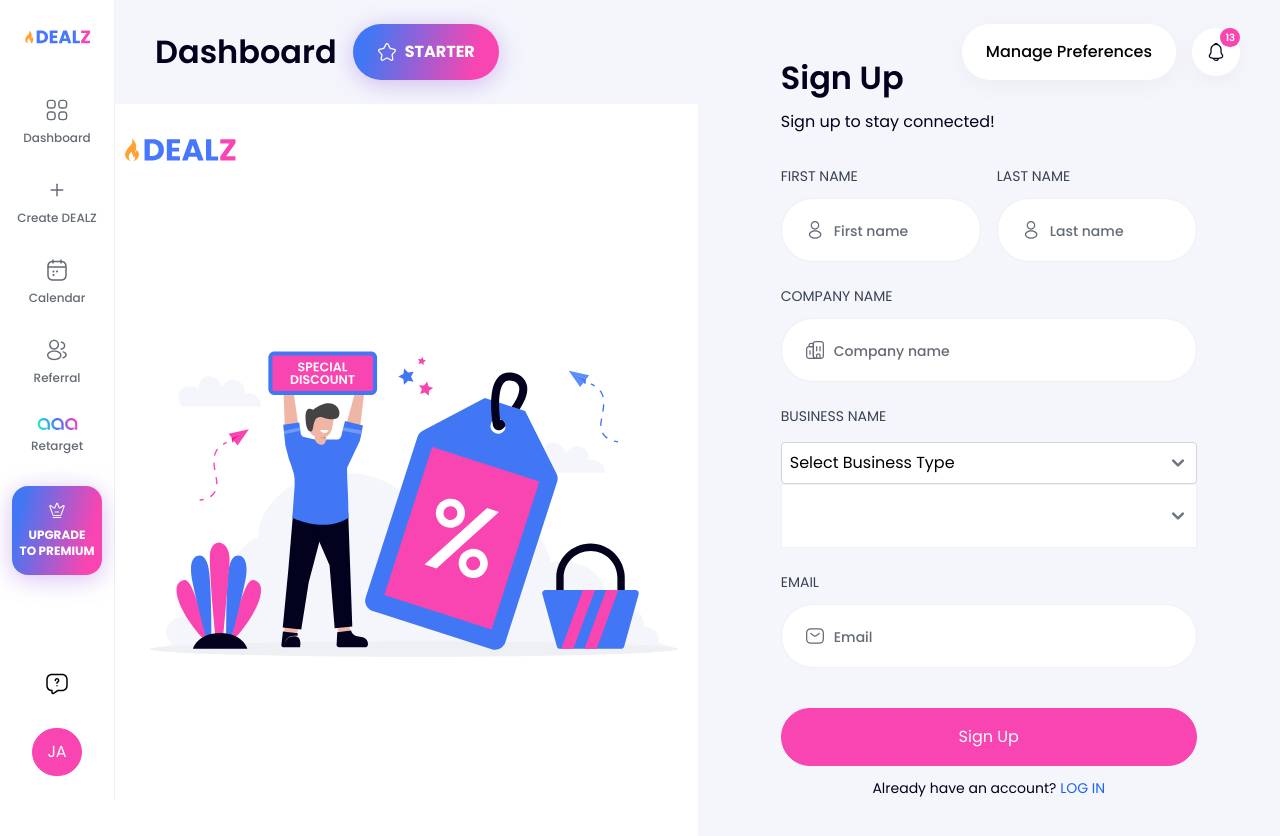
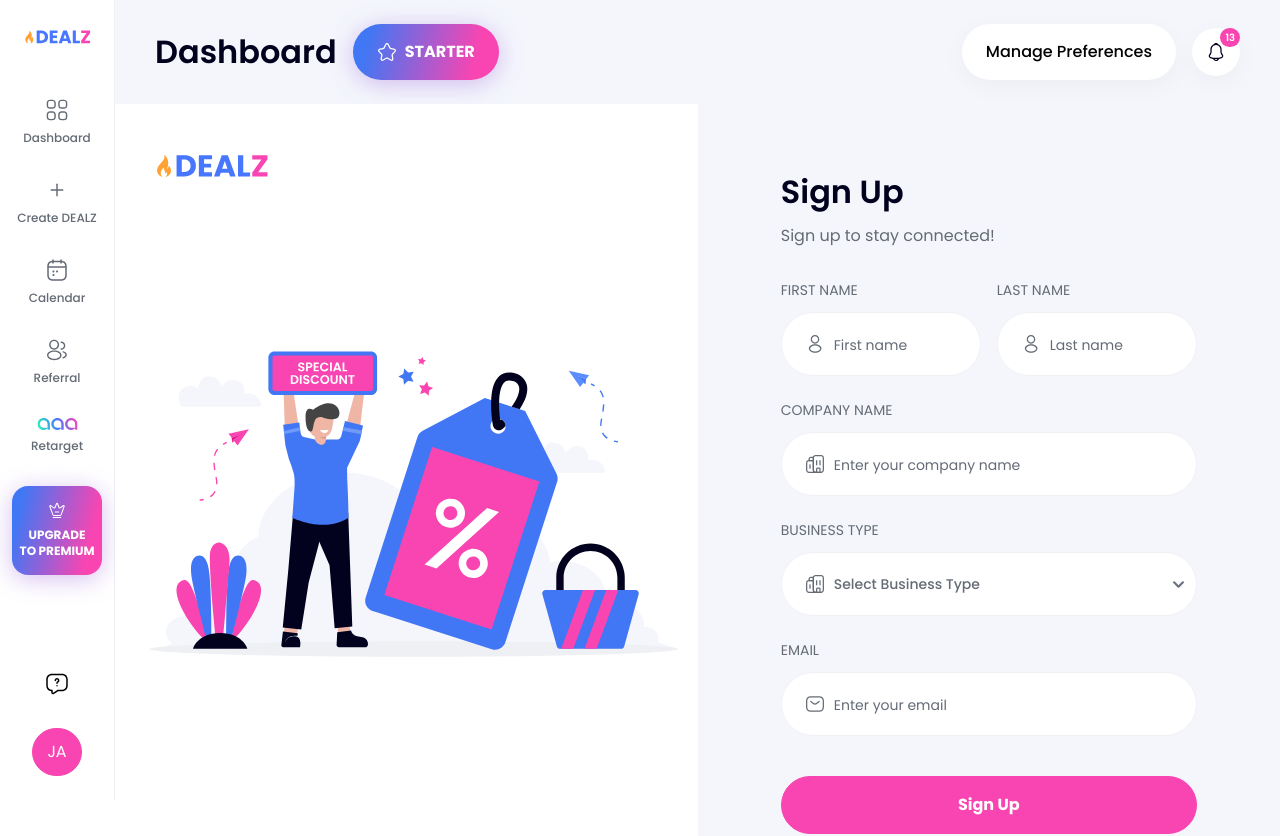
Before and after one commit to rienierpatron/d_e_a_l_z_managementfrontend, a Next.js app: page /signup in a window 1280 px wide. Shown: the top 836 px of the page. Built offline with nearby package versions, Linux system fonts and the light colour scheme.

Commit message:
CT-2267: signup/login page changes

```diff
--- a/src/components/FormInput/index.jsx
+++ b/src/components/FormInput/index.jsx
@@ -19,7 +19,7 @@ const FormInput = React.forwardRef(
     ref
   ) => {
     const baseClass =
-      "border border-light-gray h-16 px-6 py-3 text-base text-midnight-blue font-medium focus:outline-dark-gray focus:border-none focus-visible:outline-dark-gray placeholder:text-dark-gray placeholder:text-sm";
+      "border border-light-gray h-16 px-6 py-3 text-base text-midnight-blue font-medium focus:outline-dark-gray focus:border-none focus-visible:outline-dark-gray placeholder:text-dark-gray placeholder:text-sm placeholder:font-normal";
 
     const classes = classNames(
       baseClass,
--- a/src/layouts/LoggedOutLayout.js
+++ b/src/layouts/LoggedOutLayout.js
@@ -2,10 +2,8 @@ import Link from 'next/link';
 
 export default function LoggedOutLayout({ children }) {
   return (
-    <div className="min-h-screen flex flex-col">
       <main className="flex-grow flex items-center justify-center">
         {children}
       </main>
-    </div>
   );
 }
--- a/src/pages/login.jsx
+++ b/src/pages/login.jsx
@@ -4,6 +4,7 @@ import Typography from "@/components/Typography";
 import FormInput from "@/components/FormInput";
 import Button from "@/components/Button";
 import Link from "next/link";
+import FormLabel from "@/components/FormLabel";
 
 export default function Login() {
   const handleSubmit = (event) => {
@@ -13,12 +14,12 @@ export default function Login() {
   };
 
   return (
-    <div className="w-full">
-      <div className="flex h-screen">
+    <div className="w-full h-screen">
+      <div className="flex h-full md:h-screen">
         {/* Left Box */}
-        <div className="flex-1 flex items-center justify-center text-white relative">
+        <div className="flex-1 items-center justify-center text-white relative hidden md:flex">
           {/* Logo at the top-left corner */}
-          <div className="absolute top-6 left-2">
+          <div className="absolute top-10 left-10">
             <Image
               src="/dealz-logo.svg"
               alt="DEALZ Logo"
@@ -37,30 +38,30 @@ export default function Login() {
         </div>
 
         {/* Right Box */}
-        <div
-          className="flex-1 flex items-center justify-center text-white"
-          style={{ background: "#F4F6FC" }}
-        >
+        <div className="flex-1 flex items-center justify-center text-white bg-background-blue">
           <form
             onSubmit={handleSubmit}
             className="w-full max-w-md p-6 rounded-lg"
           >
-            <Typography variant="title" className="text-gray-700 mb-[8px]">
+            <Typography
+              variant="title"
+              className="mb-[8px] text-center md:text-left"
+            >
               Login
             </Typography>
-            <Typography variant="body" className="text-gray-700 mb-[32px]">
+            <Typography
+              variant="body"
+              className="!text-dark-gray mb-[32px] text-center md:text-left"
+            >
               Enter details you used during your registration
             </Typography>
-            {/* Email */}
             <div className="mb-[40px]">
-              <label htmlFor="email">
-                <Typography variant="caption" className="text-gray-700 uppercase mb-[12px]">
+              <FormLabel htmlFor="email" className="uppercase">
                 Email
-                </Typography>
-              </label>
+              </FormLabel>
               <FormInput
                 type="email"
-                placeholder="Email"
+                placeholder="Enter your email"
                 id="email"
                 name="email"
                 required
@@ -75,42 +76,49 @@ export default function Login() {
               onClick={() => {
                 console.log("Google Sign-Up clicked");
               }}
-              // className="bg-primary text-white border-0 focus:outline-none hover:bg-pink-500"
               variant="primary"
+              className="font-bold"
               fullWidth
               isRound
+              type="submit"
             >
               Log In
             </Button>
 
-            <Typography variant="caption" className="text-gray-700 pt-4 text-center">
+            <Typography
+              variant="caption"
+              className="font-normal pt-4 text-center"
+            >
               Don't have an account?{" "}
-              <Link href="/signup" className="text-blue-600 hover:underline uppercase">
+              <Link
+                href="/signup"
+                className="text-secondary underline uppercase"
+              >
                 Sign Up
               </Link>
             </Typography>
-
-            <Typography variant="caption" className="text-gray-700 py-10 text-center uppercase">
+            <Typography
+              variant="caption"
+              className="py-10 text-center uppercase"
+            >
               Or Log In using
             </Typography>
 
-            <div className="">
             <Button
               onClick={() => {
                 console.log("Google Sign-Up clicked");
               }}
-                icon="/icons/google-icon.svg"  // Path to your Google logo icon
-                iconPosition="left"  // Icon on the left of the text
-                className="border-0 focus:outline-none text-gray-600"
+              icon="/icons/google-icon.svg" // Path to your Google logo icon
+              iconPosition="left" // Icon on the left of the text
+              className="border-0 focus:outline-none text-midnight-blue"
               fullWidth
               isRound
             >
               Google
             </Button>
-            </div>
           </form>
         </div>
       </div>
     </div>
   );
-};
+}
--- a/src/pages/signup.jsx
+++ b/src/pages/signup.jsx
@@ -1,4 +1,4 @@
-import React, { useState }  from "react";
+import React, { useState } from "react";
 import Image from "next/image";
 import Link from "next/link";
 import EmailConfirmationPopup from "@/popups/EmailConfirmationPopup";
@@ -7,13 +7,15 @@ import FormInput from "@/components/FormInput";
 import Button from "@/components/Button";
 import Typography from "@/components/Typography";
 import FormSelect from "@/components/FormSelect";
+import FormFieldset from "@/components/FormFieldset";
+import FormLabel from "@/components/FormLabel";
 
 export default function Signup() {
   const [isPopupOpen, setIsPopupOpen] = useState(true);
   const [userData, setUserData] = useState({
     firstName: "",
     lastName: "",
-    email: ""
+    email: "",
   });
 
   const togglePopup = () => {
@@ -35,7 +37,7 @@ export default function Signup() {
     setUserData({
       firstName: user.given_name,
       lastName: user.family_name,
-      email: user.email
+      email: user.email,
     });
   };
 
@@ -43,13 +45,18 @@ export default function Signup() {
     console.error("Google Sign-In failed:", error);
   };
 
+  const businessTypeOptions = [
+    { label: "Hotels", value: "hotels" },
+    { label: "Service", value: "service" },
+  ];
+
   return (
     <div className="w-full">
-      <div className="flex h-screen">
+      <div className="flex h-full md:h-screen">
         {/* Left Section */}
-        <div className="flex-1 bg-white relative">
+        <div className="flex-1 bg-white relative hidden md:block">
           {/* Logo in Top-Left Corner */}
-          <div className="absolute top-6 left-2">
+          <div className="absolute top-10 left-10">
             <Image
               src="/dealz-logo.svg" // Path to the logo in the public folder
               alt="DEALZ Logo"
@@ -72,29 +79,23 @@ export default function Signup() {
         </div>
 
         {/* Right Section */}
-        <div
-          className="flex-1 flex py-8 items-center justify-center"
-          style={{ background: "#F4F6FC" }}
-        >
+        <div className="flex-1 flex py-8 items-center justify-center bg-background-blue">
           <form
             onSubmit={handleSubmit}
-            className="w-full max-w-md py-8 px-4 rounded-lg"
+            className="w-full max-w-md py-8 px-4 h-full flex flex-col justify-center overflow-auto scrollbar-hide md:block"
           >
-            <Typography variant="title" className="text-gray-700 mb-[8px]">
+            <Typography variant="title" className="mb-[8px] text-center md:text-left">
               Sign Up
             </Typography>
-            <Typography variant="body" className="text-gray-700 mb-[32px]">
+            <Typography variant="body" className="!text-dark-gray mb-[32px] text-center md:text-left">
               Sign up to stay connected!
             </Typography>
-
-            {/* First & Last Name */}
-            <div className="flex gap-4 mb-[24px]">
-              <div className="flex-1">
-                <label htmlFor="first-name">
-                  <Typography variant="caption" className="text-gray-700 uppercase mb-[12px]">
+            <div className="flex flex-col gap-6">
+              <div className="flex gap-4 flex-col md:flex-row">
+                <FormFieldset className="!mb-0">
+                  <FormLabel htmlFor="first-name" className="uppercase">
                     First Name
-                  </Typography>
-                </label>
+                  </FormLabel>
                   <FormInput
                     type="text"
                     id="first-name"
@@ -102,18 +103,18 @@ export default function Signup() {
                     placeholder="First name"
                     required
                     value={userData.firstName}
-                  onChange={(e) => setUserData({ ...userData, firstName: e.target.value })}
+                    onChange={(e) =>
+                      setUserData({ ...userData, firstName: e.target.value })
+                    }
                     icon="/icons/user-icon.svg"
                     fullWidth
                     rounded
                   />
-              </div>
-              <div className="flex-1">
-                <label htmlFor="last-name">
-                  <Typography variant="caption" className="text-gray-700 uppercase mb-[12px]">
+                </FormFieldset>
+                <FormFieldset className="!mb-0">
+                  <FormLabel htmlFor="last-name" className="uppercase">
                     Last Name
-                  </Typography>
-                </label>
+                  </FormLabel>
                   <FormInput
                     type="text"
                     placeholder="Last name"
@@ -121,79 +122,66 @@ export default function Signup() {
                     name="last-name"
                     required
                     value={userData.lastName}
-                  onChange={(e) => setUserData({ ...userData, firstName: e.target.value })}
+                    onChange={(e) =>
+                      setUserData({ ...userData, firstName: e.target.value })
+                    }
                     icon="/icons/user-icon.svg"
                     fullWidth
                     rounded
                   />
+                </FormFieldset>
               </div>
-            </div>
-
-            {/* Company Name */}
-            <div className="mb-[24px]">
-              <label htmlFor="company-name">
-                <Typography variant="caption" className="text-gray-700 uppercase mb-[12px]">
+              <FormFieldset className="!mb-0">
+                <FormLabel htmlFor="company-name" className="uppercase">
                   Company Name
-                </Typography>
-              </label>
+                </FormLabel>
                 <FormInput
                   type="text"
-                placeholder="Company name"
+                  placeholder="Enter your company name"
                   id="company-name"
                   name="company-name"
                   required
                   value={userData.lastName}
-                onChange={(e) => setUserData({ ...userData, firstName: e.target.value })}
+                  onChange={(e) =>
+                    setUserData({ ...userData, firstName: e.target.value })
+                  }
                   icon="/icons/company-icon.svg"
                   fullWidth
                   rounded
                 />
-            </div>
-
-            {/* Business Type Dropdown */}
-            <div className="mb-[24px]">
-              <label htmlFor="business-type">
-                <Typography variant="caption" className="text-gray-700 uppercase mb-[12px]">
-                Business Name
-                </Typography>
-              </label>
-              <select
+              </FormFieldset>
+              <FormFieldset className="!mb-0">
+                <FormLabel htmlFor="business-type" className="uppercase">
+                  Business Type
+                </FormLabel>
+                <FormSelect
                   id="business-type"
                   name="business-type"
-                required
-                className="mt-1 w-full p-2 border border-gray-300 rounded focus:ring-2 focus:ring-blue-500 focus:outline-none"
-              >
-                <option value="" disabled selected>
-                  Select Business Type
-                </option>
-                <option value="retail">Retail</option>
-                <option value="ecommerce">E-commerce</option>
-                <option value="service">Service</option>
-              </select>
-              <FormSelect>
-
-              </FormSelect>
-            </div>
-
-            {/* Email */}
-            <div className="mb-[40px]">
-              <label htmlFor="email">
-                <Typography variant="caption" className="text-gray-700 uppercase mb-[12px]">
+                  placeHolder=" Select Business Type"
+                  options={businessTypeOptions}
+                  rounded
+                  icon="/icons/company-icon.svg"
+                />
+              </FormFieldset>
+              <FormFieldset className="!mb-0">
+                <FormLabel htmlFor="email" className="uppercase">
                   Email
-                </Typography>
-              </label>
+                </FormLabel>
                 <FormInput
                   type="text"
-                placeholder="Email"
+                  placeholder="Enter your email"
                   id="email"
                   name="email"
                   required
                   value={userData.email}
-                onChange={(e) => setUserData({ ...userData, firstName: e.target.value })}
+                  onChange={(e) =>
+                    setUserData({ ...userData, firstName: e.target.value })
+                  }
                   icon="/icons/email-icon.svg"
                   fullWidth
                   rounded
                 />
+              </FormFieldset>
             </div>
 
             {/* Submit Button */}
@@ -201,22 +189,23 @@ export default function Signup() {
               onClick={() => {
                 console.log("Google Sign-Up clicked");
               }}
-              // className="bg-primary text-white border-0 focus:outline-none hover:bg-pink-500"
+              className="font-bold mt-10"
               variant="primary"
               fullWidth
               isRound
+              type="submit"
             >
               Sign Up
             </Button>
 
             {/* Already Have Account */}
-            <Typography className="text-gray-700 mt-3 text-sm text-center">
+            <Typography variant="caption" className="font-normal text-center mt-4">
               Already have an account?{" "}
-              <Link href="/login" className="text-blue-600 uppercase hover:underline">Log In</Link>
+              <Link href="/login" className="text-secondary uppercase underline">Log In</Link>
             </Typography>
 
             {/* Social Signup */}
-            <Typography variant="caption" className="text-gray-700 py-10 text-center uppercase">
+            <Typography variant="caption" className="py-10 text-center uppercase">
               Or Sign Up using
             </Typography>
             <div className="">
@@ -224,9 +213,8 @@ export default function Signup() {
                 onClick={() => {
                   console.log("Google Sign-Up clicked");
                 }}
-                icon="/icons/google-icon.svg"  // Path to your Google logo icon
-                iconPosition="left"  // Icon on the left of the text
-                className="border-0 focus:outline-none"
+                icon="/icons/google-icon.svg"
+                className="border-0 focus:outline-none text-midnight-blue"
                 fullWidth
                 isRound
               >
```
Also changed, not shown: src/pages/confirmation.jsx (+10 -11 lines), tailwind.config.mjs (+11 -0 lines). Lines whose indentation alone changed are shown as unchanged.
